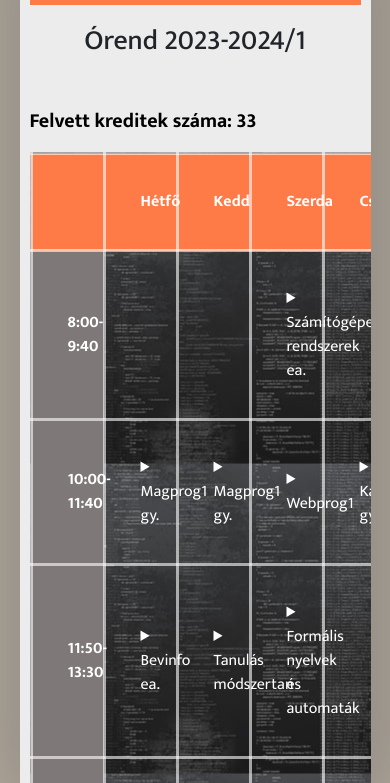
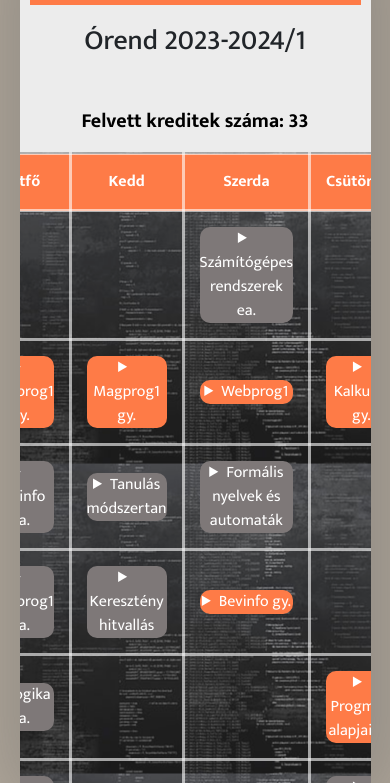
Before and after one commit to Fuleee20/Beadand-_4BAPT_git, a plain HTML site: page orarend.html in a window 390 px wide. Shown: the part 61-844 px from the top of the page. Drawn offline with nearby package versions, Linux system fonts and the light colour scheme; a web font is replaced by a local one.

Commit message:
modified_resp

```diff
--- a/css/style.css
+++ b/css/style.css
@@ -185,7 +185,7 @@ hr{
 /*M*/
 .timetable{
     display: flex;
-    flex-flow: column wrap;
+    flex-flow: row wrap;
     justify-content: center;
     padding-bottom: 20px;
     color: white;
@@ -199,6 +199,7 @@ hr{
     flex-grow: 1;
     width: 100%;
     background-image: linear-gradient(to bottom, rgba(255, 255, 255, 0.1), rgba(255, 255, 255, 0.1)), url(/img/schedule_wp.jpeg);
+    overflow-x: auto;
 }
 .schedule th,
 .schedule td {
@@ -238,3 +239,21 @@ summary:hover{
 #total-credits:hover{
     color:#f25314;
 }
+@media screen and (max-width: 768px) {
+    .timetable {
+        flex-flow: column nowrap;
+        align-items: center;
+    }
+
+    .schedule th,
+    .schedule td {
+        padding: 15px;
+        max-width: none;
+    }
+
+    .time-column {
+        flex: 1;
+        background-color: rgb(126, 120, 120);
+        text-align: center;
+    }
+}
```
